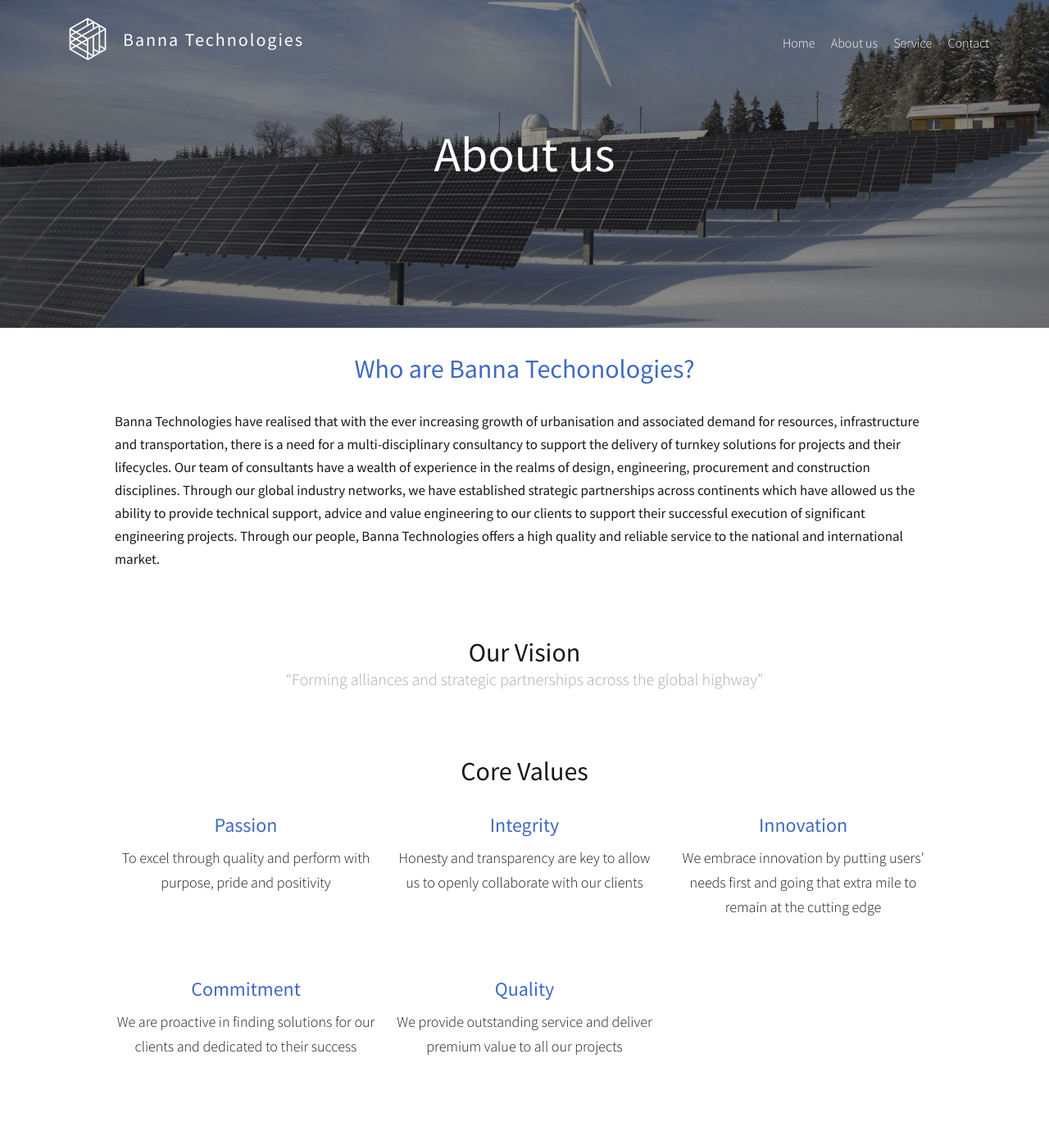
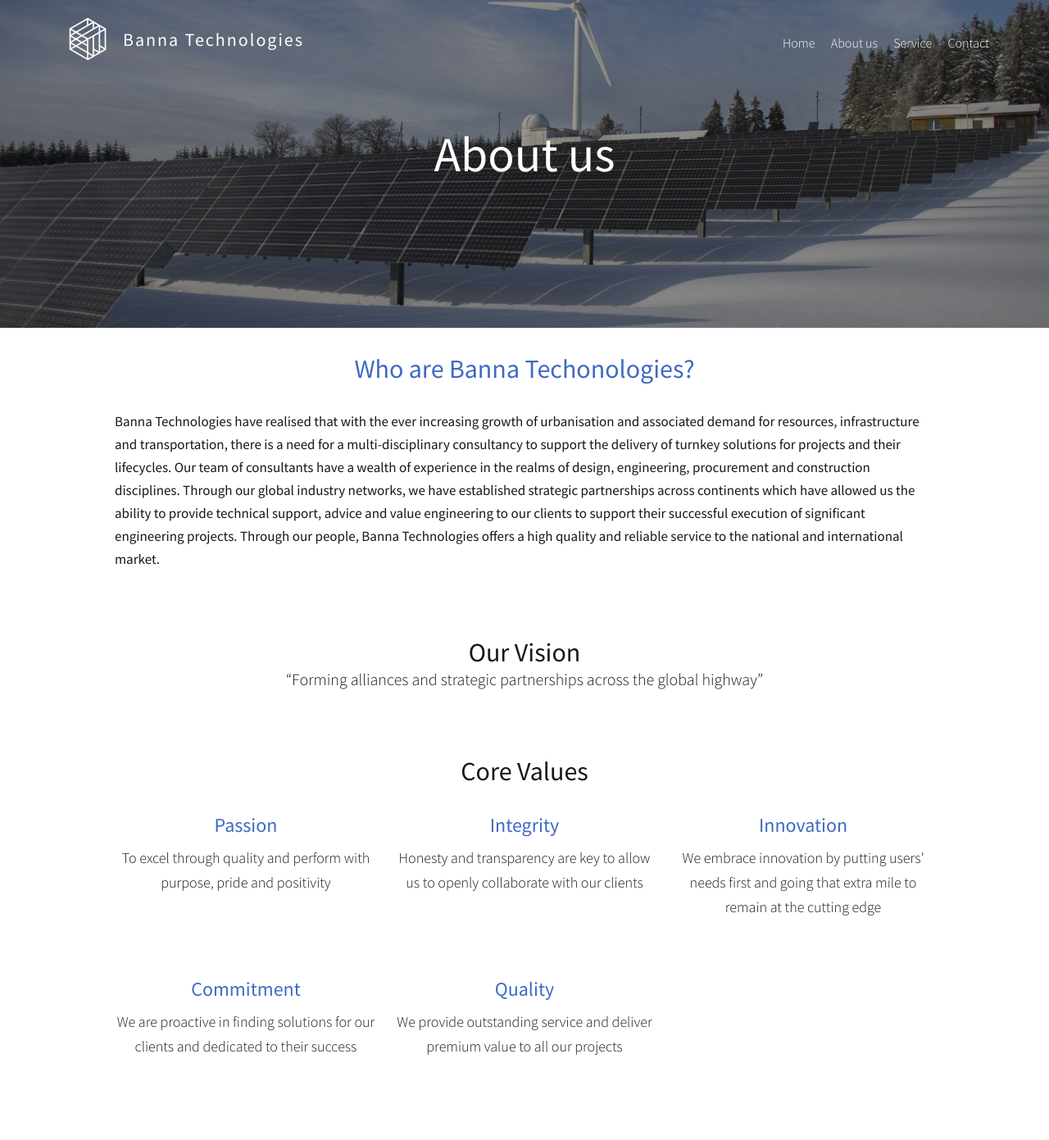
Before and after one commit to leonwalrond/leonwalrond.github.io, a Jekyll site: the page built from about.md, in a window 1280 px wide. Shown: the whole page at 82% size. Built offline with Jekyll 4.4.1, drawn with Linux system fonts in a browser that asks for light colours.

Commit message:
Update style.css

```diff
--- a/css/style.css
+++ b/css/style.css
@@ -288,7 +288,7 @@
   font-size: 20px;
   text-align: center;
   font-weight: 300;
-  color: #a8aaad;
+  color: #171717;
 }
 /* VISION AND ABOUT */
 .core-values-text-wrap {
```
